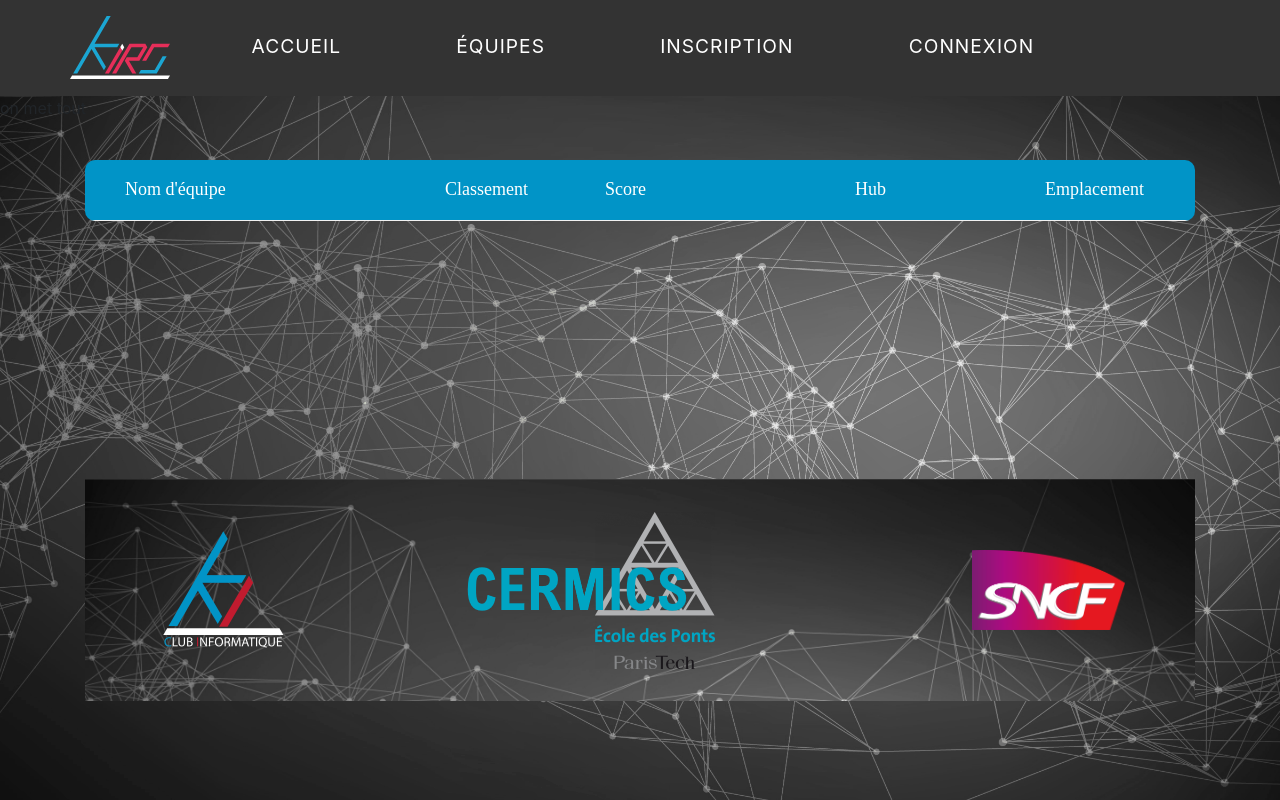
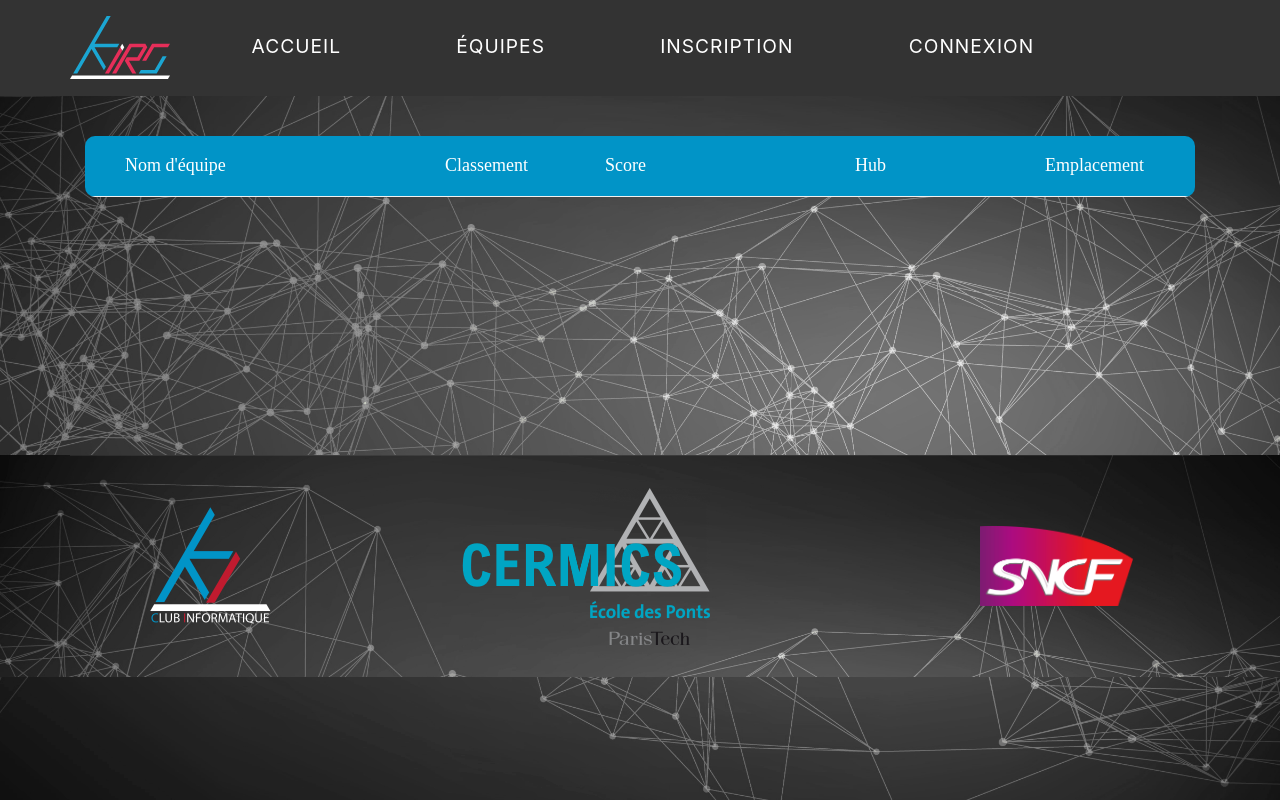
Before and after one commit to KIClubinfo/kiro-judge-v2, a PHP site: page /teams.php in a window 1280 px wide. Run offline with PHP 8.4, Linux system fonts and the light colour scheme; data that the repository does not hold is empty; some libraries are stand-ins or nearby versions.

Commit message:
Update teams.php

```diff
--- a/php/teams.php
+++ b/php/teams.php
@@ -68,7 +68,6 @@
 
 if (isset($membre_3)) { //Si tout a bien marché on affiche tout
   include("header.php");
-  echo "ya une équipe"
 ?>
   <div class="content limiter" style="min-height: 35%;">
     <div class="container">
@@ -171,7 +170,6 @@
     </div>
 <?php
 }else{//Si on n'affiche aucune team en particulier on va toutes les afficher
-  echo "on met tout";
   if ($req2 = $conn->prepare("SELECT id FROM teams")) { //toutes les id des teams
       $req2->execute();
       $result_ids = $req2->get_result()->fetch_all(MYSQLI_ASSOC); //resulats de la requête
@@ -221,7 +219,7 @@
 
   <?php
   }
-  echo "</div></div>";
+  echo "</div></div></div>";
 }
 
  ?>
```
